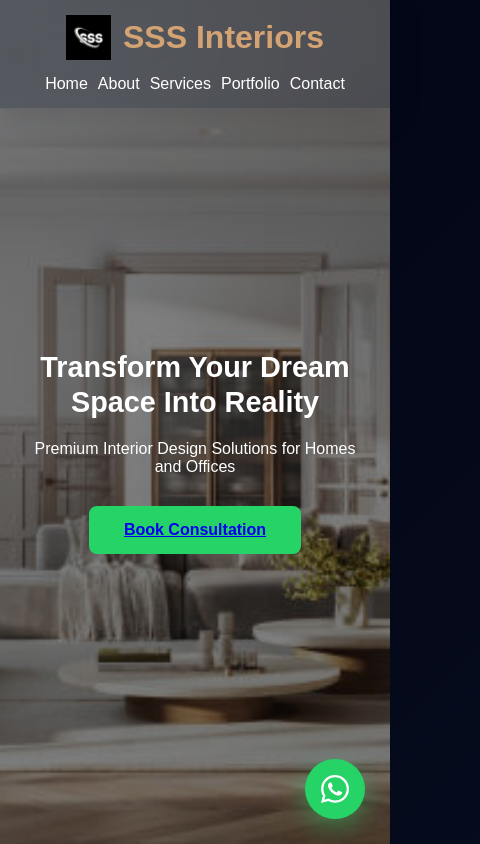
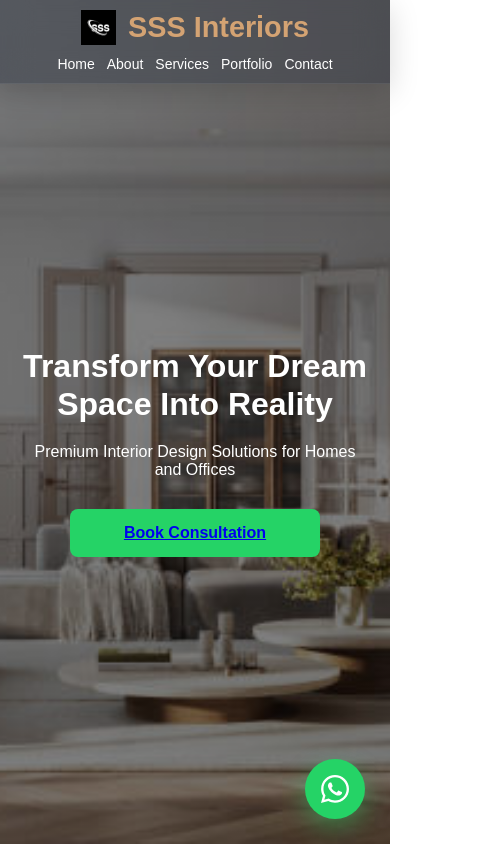
Before and after one commit to 545scsafcs/sss-interiors, a React app in the folder Frontend/: page / in a window 390 px wide. Shown: the top 844 px of the page, 480 px wide, since content can reach past the window. Built offline with nearby package versions, Linux system fonts and the light colour scheme; the HTML template or start-up script is replaced by a standard one.

Commit message:
Fixed mobile responsiveness

```diff
--- a/Frontend/src/components/Navbar.jsx
+++ b/Frontend/src/components/Navbar.jsx
@@ -1,8 +1,9 @@
+import logo from "../assets/logo.jpg";
 function Navbar() {
   return (
     <nav className="navbar">
       <div className="logo">
-  <img src="/src/assets/logo.jpg" alt="SSS Interiors" />
+  <img src={logo} alt="SSS Interiors" />
   <h2>SSS Interiors</h2>
 </div>
 
--- a/Frontend/src/index.css
+++ b/Frontend/src/index.css
@@ -541,3 +541,64 @@ body{
   }
 
 }
+
+@media screen and (max-width: 768px){
+
+  .navbar{
+    padding: 10px 15px;
+    flex-direction: column;
+    gap: 10px;
+  }
+
+  .logo{
+    flex-direction: row;
+    justify-content: center;
+  }
+
+  .logo img{
+    width: 35px;
+    height: 35px;
+  }
+
+  .logo h2{
+    font-size: 1.8rem;
+  }
+
+  .nav-links{
+    display:flex;
+    flex-wrap:wrap;
+    justify-content:center;
+    gap:12px;
+  }
+
+  .nav-links a{
+    font-size:14px;
+  }
+
+  .hero{
+    width:100%;
+    overflow:hidden;
+    padding:140px 20px 80px;
+  }
+
+  .hero h1{
+    font-size:2rem;
+  }
+
+  .hero p{
+    font-size:1rem;
+  }
+
+  .hero button{
+    width:100%;
+    max-width:250px;
+  }
+
+  body{
+    overflow-x:hidden;
+  }
+
+  html{
+    overflow-x:hidden;
+  }
+}
```
